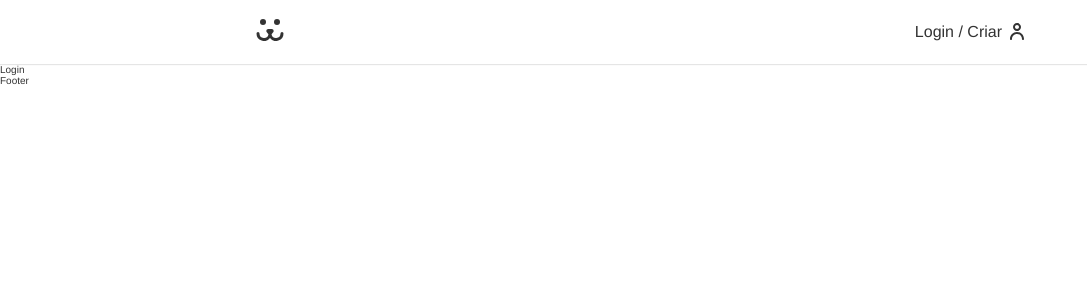
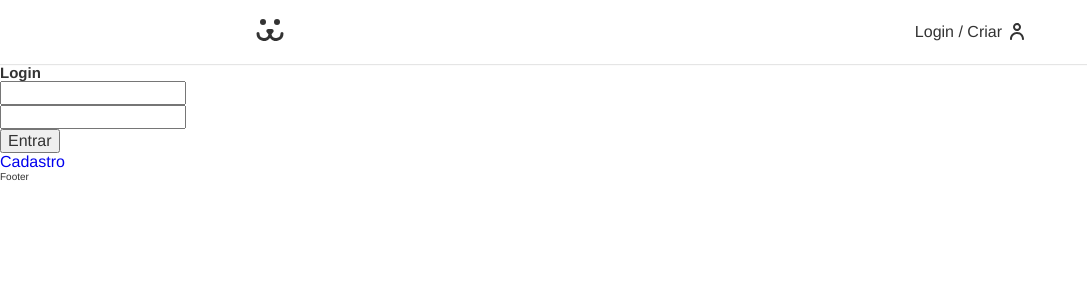
Before and after one commit to bhsouza/dogs_react, a React (Vite) app: page /login in a window 1280 px wide. Shown: the top 300 px of the page, without its empty margins (0-1087 px from the left). Built offline with nearby package versions, Linux system fonts and the light colour scheme.

Commit message:
Criando rotas do login

```diff
--- a/src/App.jsx
+++ b/src/App.jsx
@@ -13,7 +13,7 @@
         <Header />
         <Routes>
           <Route path='/' element={<Home />} />
-          <Route path='/login' element={<Login />} />
+          <Route path='/login/*' element={<Login />} />
         </Routes>
         <Footer />
       </BrowserRouter>
--- a/src/Components/Login/Login.jsx
+++ b/src/Components/Login/Login.jsx
@@ -1,8 +1,20 @@
 import React from 'react';
+import { Route, Routes } from 'react-router-dom';
+import LoginForm from './LoginForm';
+import LoginCreate from './LoginCreate';
+import LoginPasswordLost from './LoginPasswordLost';
+import LoginPasswordReset from './LoginPasswordReset';
 
 const Login = () => {
   return (
-    <div>Login</div>
+    <div>
+      <Routes>
+        <Route path='/' element={<LoginForm />} />
+        <Route path='/criar' element={<LoginCreate />} />
+        <Route path='/perdeu' element={<LoginPasswordLost />} />
+        <Route path='/resetar' element={<LoginPasswordReset />} />
+      </Routes>
+    </div>
   );
 };
 
--- /dev/null
+++ b/src/Components/Login/LoginCreate.jsx
@@ -0,0 +1,9 @@
+import React from 'react'
+
+const LoginCreate = () => {
+  return (
+    <div>LoginCreate</div>
+  )
+}
+
+export default LoginCreate
--- /dev/null
+++ b/src/Components/Login/LoginForm.jsx
@@ -0,0 +1,45 @@
+import React from 'react';
+import { Link } from 'react-router-dom';
+
+const LoginForm = () => {
+  const [username, setUsername] = React.useState('');
+  const [password, setPassword] = React.useState('');
+
+  function handleSubmit(event) {
+    event.preventDefault();
+    fetch('https://dogsapi.origamid.dev/json/jwt-auth/v1/token', {
+      method: 'POST',
+      headers: {
+        'Content-Type': 'application/json'
+      },
+      body: JSON.stringify({ username, password })
+    }).then(response => {
+      console.log(response);
+      return response.json();
+    }).then(json => {
+      console.log(json);
+    });
+  }
+
+  return (
+    <section>
+      <h1>Login</h1>
+      <form action="" onSubmit={handleSubmit}>
+        <input
+          type="text"
+          value={username}
+          onChange={({ target }) => setUsername(target.value)}
+        />
+        <input
+          type="password"
+          value={password}
+          onChange={({ target }) => setPassword(target.value)}
+        />
+        <button>Entrar</button>
+      </form>
+      <Link to='/login/criar'>Cadastro</Link>
+    </section>
+  )
+}
+
+export default LoginForm
--- /dev/null
+++ b/src/Components/Login/LoginPasswordLost.jsx
@@ -0,0 +1,9 @@
+import React from 'react'
+
+const LoginPasswordLost = () => {
+  return (
+    <div>LoginPasswordLost</div>
+  )
+}
+
+export default LoginPasswordLost
--- /dev/null
+++ b/src/Components/Login/LoginPasswordReset.jsx
@@ -0,0 +1,9 @@
+import React from 'react'
+
+const LoginPasswordReset = () => {
+  return (
+    <div>LoginPasswordReset</div>
+  )
+}
+
+export default LoginPasswordReset
```
